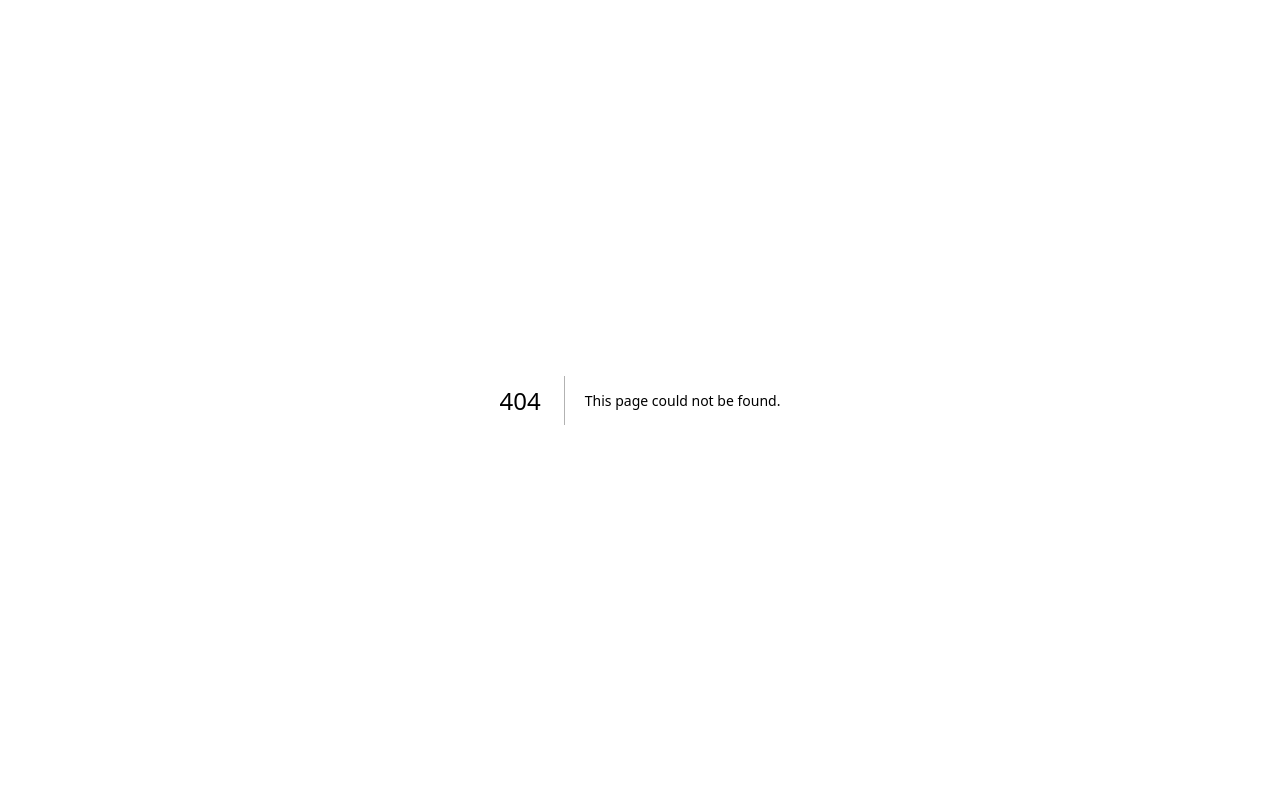
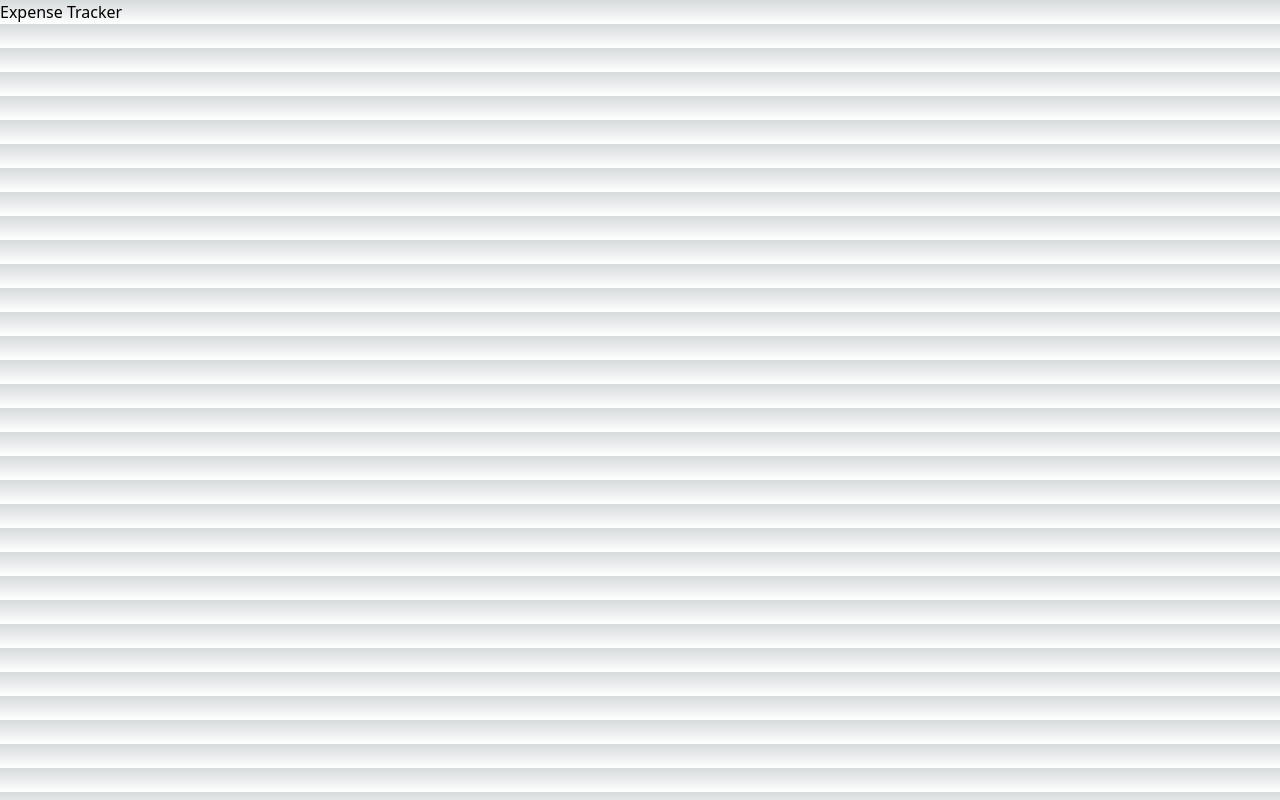
Before and after one commit to blongsfor/expanse-tracker, a Next.js app: page /home in a window 1280 px wide. Before the commit this address had no page. Built offline with nearby package versions, Linux system fonts and the light colour scheme.

Commit message:
add home.js

```diff
--- /dev/null
+++ b/src/pages/home.js
@@ -0,0 +1,7 @@
+export default function Home() {
+  return (
+    <>
+      <h1>Expense Tracker</h1>
+    </>
+  );
+}
```
